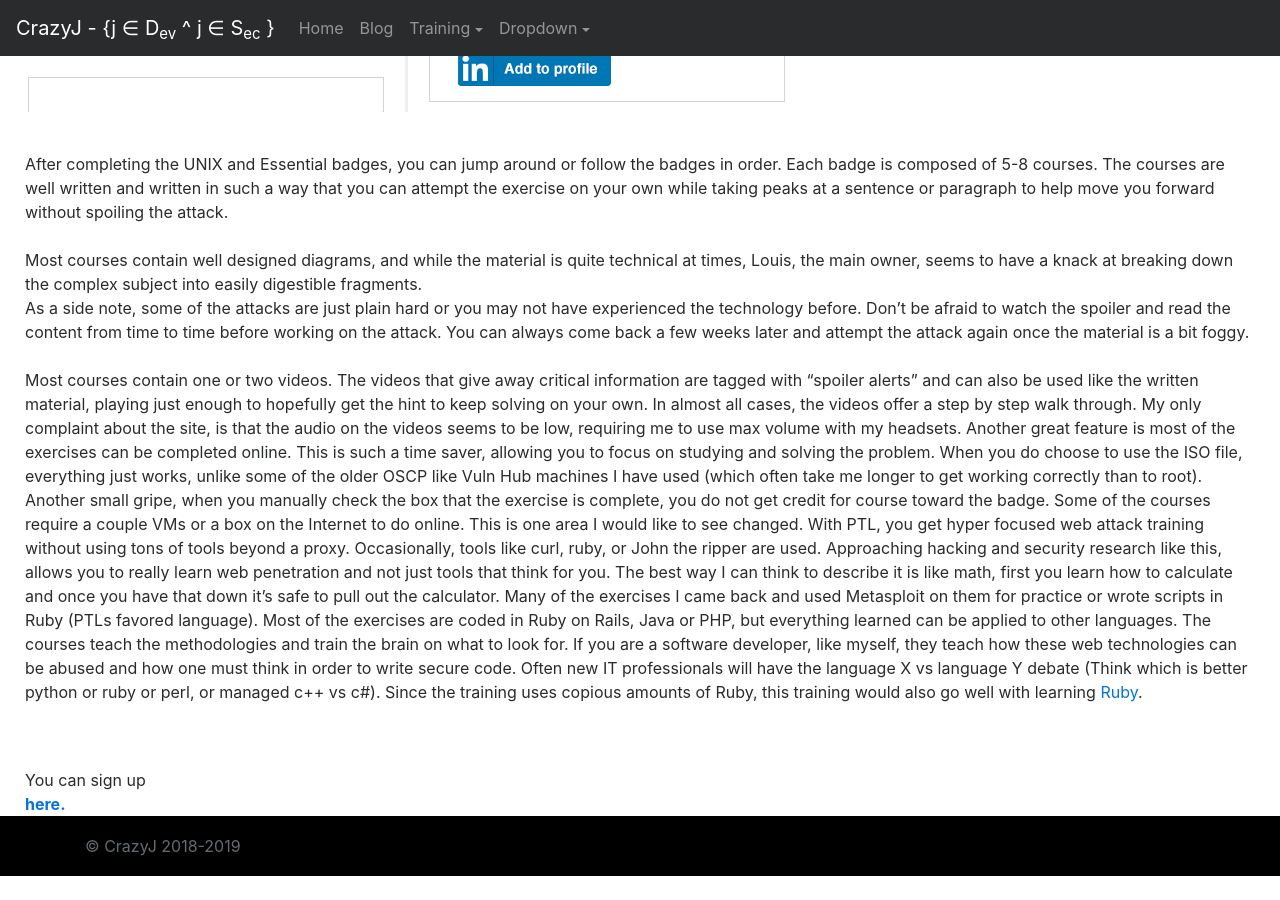
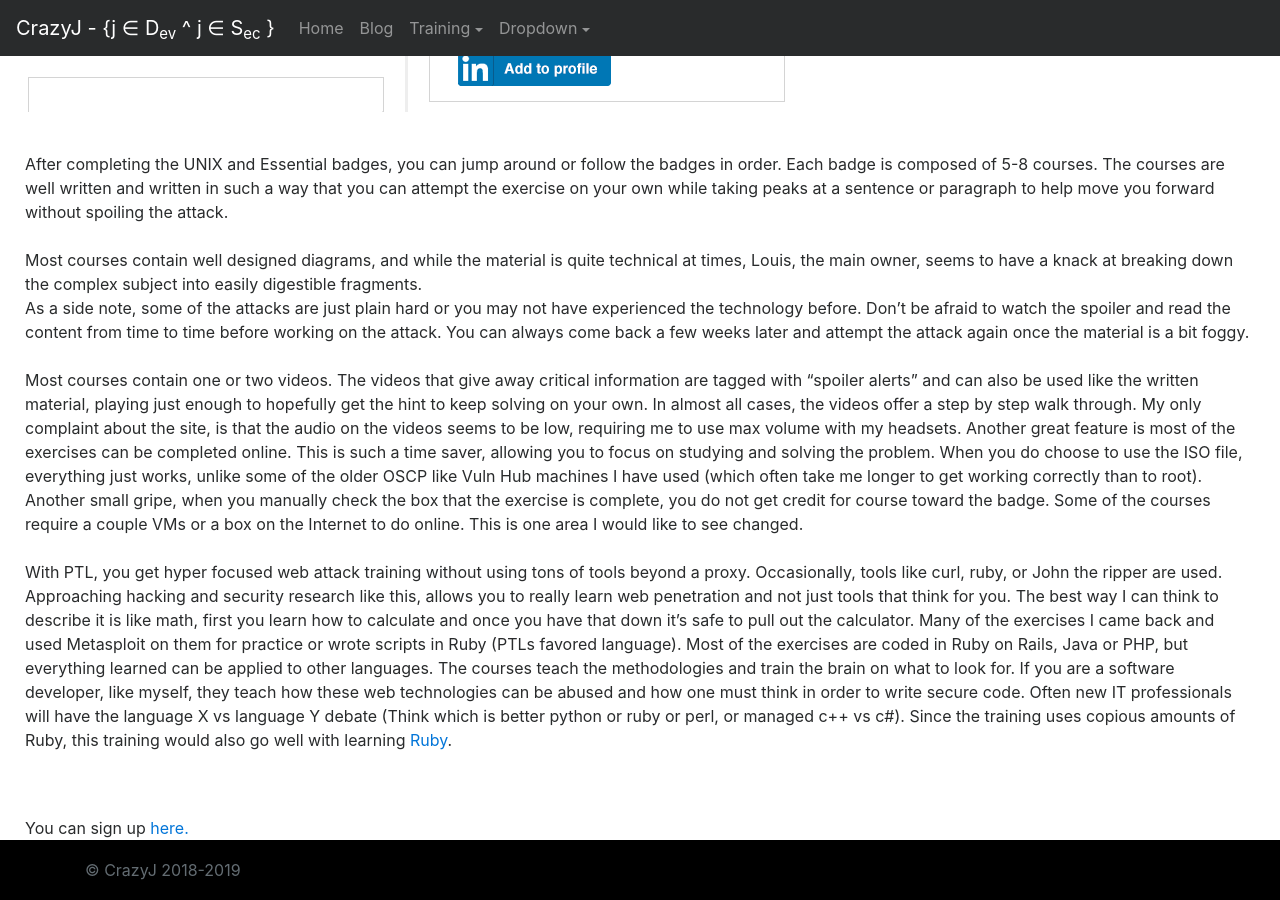
Before and after one commit to CrazyJ-Rod/CrazyJ-Rod.github.io, a Jekyll site: the page built from pentesterlabreview.html, in a window 1280 px wide and 900 px high, scrolled down 1110 px. Built offline with Jekyll 4.4.1, drawn with Linux system fonts in a browser that asks for light colours; nearby versions of some CDN libraries; before the commit the page ends 1986 px from its top, so only the background shows below that.

Commit message:
Update pentesterlabreview.html

```diff
--- a/pentesterlabreview.html
+++ b/pentesterlabreview.html
@@ -31,13 +31,14 @@ title: CrazyJ &bull; Dev and Security
   As a side note, some of the attacks are just plain hard or you may not have experienced the technology before. Don’t be afraid to watch the spoiler and read the content from time to time before working on the attack. You can always come back a few weeks later and attempt the attack again once the material is a bit foggy.<br /> <br />
 
   Most courses contain one or two videos. The videos that give away critical information are tagged with “spoiler alerts” and can also be used like the written material, playing just enough to hopefully get the hint to keep solving on your own. In almost all cases, the videos offer a step by step walk through. My only complaint about the site, is that the audio on the videos seems to be low, requiring me to use max volume with my headsets.
-  Another great feature is most of the exercises can be completed online. This is such a time saver, allowing you to focus on studying and solving the problem. When you do choose to use the ISO file, everything just works, unlike some of the older OSCP like Vuln Hub machines I have used (which often take me longer to get working correctly than to root). Another small gripe, when you manually check the box that the exercise is complete, you do not get credit for course toward the badge. Some of the courses require a couple VMs or a box on the Internet to do online. This is one area I would like to see changed.
+  Another great feature is most of the exercises can be completed online. This is such a time saver, allowing you to focus on studying and solving the problem. When you do choose to use the ISO file, everything just works, unlike some of the older OSCP like Vuln Hub machines I have used (which often take me longer to get working correctly than to root). Another small gripe, when you manually check the box that the exercise is complete, you do not get credit for course toward the badge. Some of the courses require a couple VMs or a box on the Internet to do online. This is one area I would like to see changed.<br /> <br />
+
   With PTL, you get hyper focused web attack training without using tons of tools beyond a proxy. Occasionally, tools like curl, ruby, or John the ripper are used. Approaching hacking and security research like this, allows you to really learn web penetration and not just tools that think for you. The best way I can think to describe it is like math, first you learn how to calculate and once you have that down it’s safe to pull out the calculator. Many of the exercises I came back and used Metasploit on them for practice or wrote scripts in Ruby (PTLs favored language).
   Most of the exercises are coded in Ruby on Rails, Java or PHP, but everything learned can be applied to other languages. The courses teach the methodologies and train the brain on what to look for. If you are a software developer, like myself, they teach how these web technologies can be abused and how one must think in order to write secure code.
   Often new IT professionals will have the language X vs language Y debate (Think which is better python or ruby or perl, or managed c++ vs c#). Since the training uses copious amounts of Ruby, this training would also go well with learning <a href=”https://tryruby.org/”>Ruby<a/>.
        </p>
   <br /><br />
-You can sign up <div class="btn-u btn-brd btn-brd-hover rounded-2x btn-u-red btn-u-lg"><i class="fa fa-link"> </i> <b><a href="https://pentesterlab.com/referral/cxrw-A2oY7ymBA">here.</a> </b></div>
+You can sign up <a href="https://pentesterlab.com/referral/cxrw-A2oY7ymBA">here.</a></div>
   </p>
 
 </div>
```
